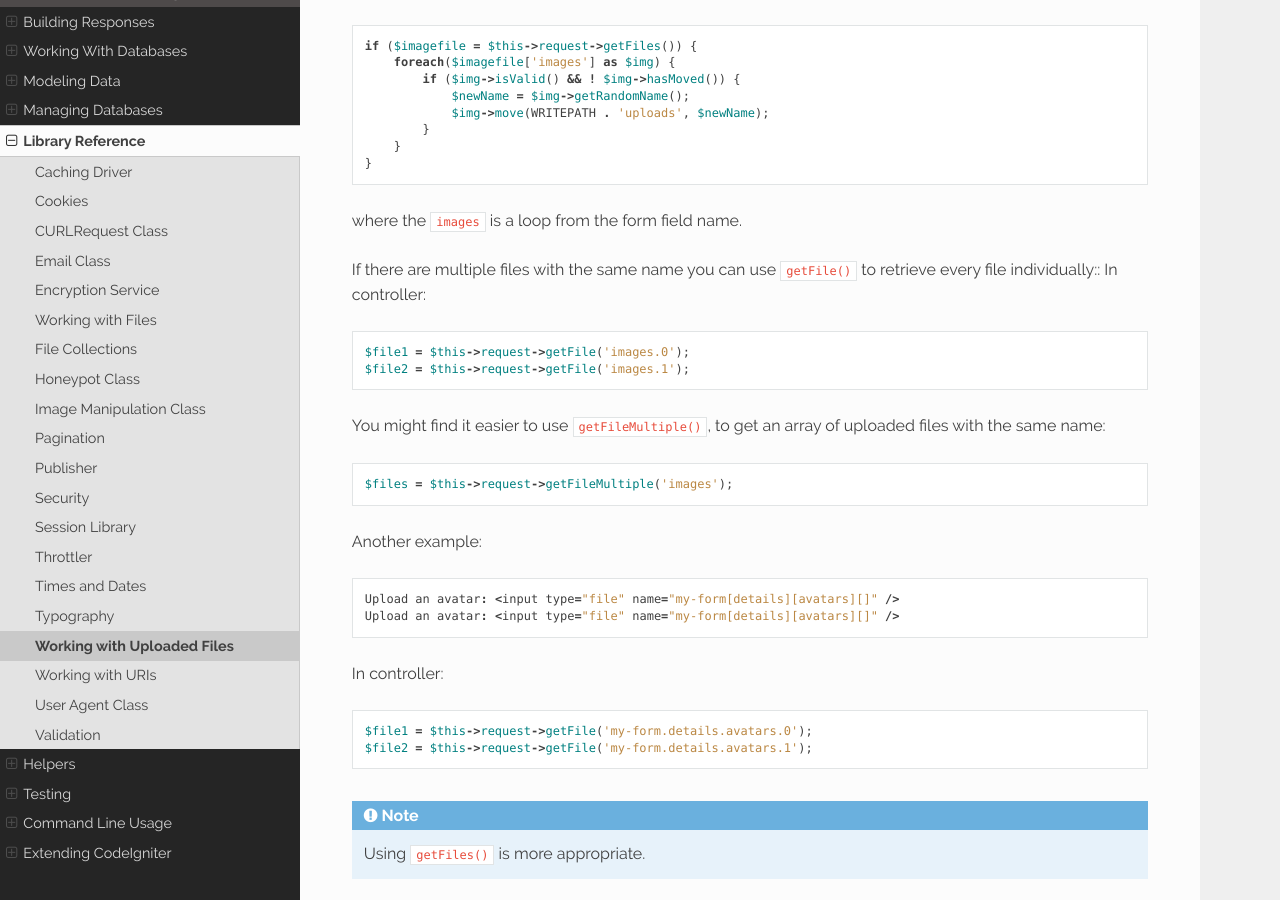
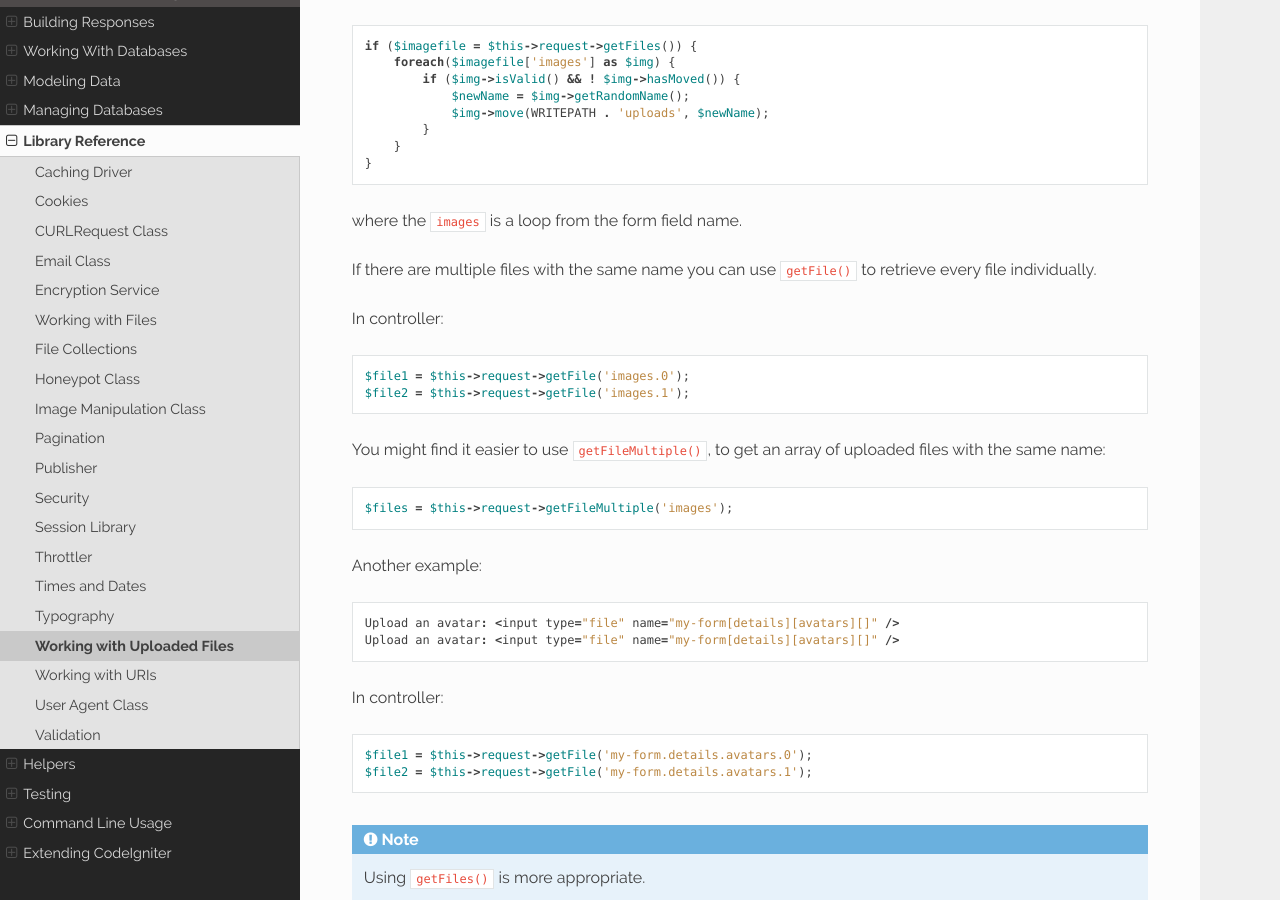
Before and after one commit to NEKOGET/ci4_user_guide_src, a Sphinx documentation site: the page built from source/libraries/uploaded_files.rst, in a window 1280 px wide and 900 px high, scrolled down 6324 px. Built offline with Sphinx 7.4.7 and the Read the Docs theme 2.0.0, drawn with Linux system fonts in a browser that asks for light colours.

Commit message:
docs: add line break

```diff
--- a/source/libraries/uploaded_files.rst
+++ b/source/libraries/uploaded_files.rst
@@ -274,7 +274,8 @@ In controller::
 
 where the ``images`` is a loop from the form field name.
 
-If there are multiple files with the same name you can use ``getFile()`` to retrieve every file individually::
+If there are multiple files with the same name you can use ``getFile()`` to retrieve every file individually.
+
 In controller::
 
     $file1 = $this->request->getFile('images.0');
```
